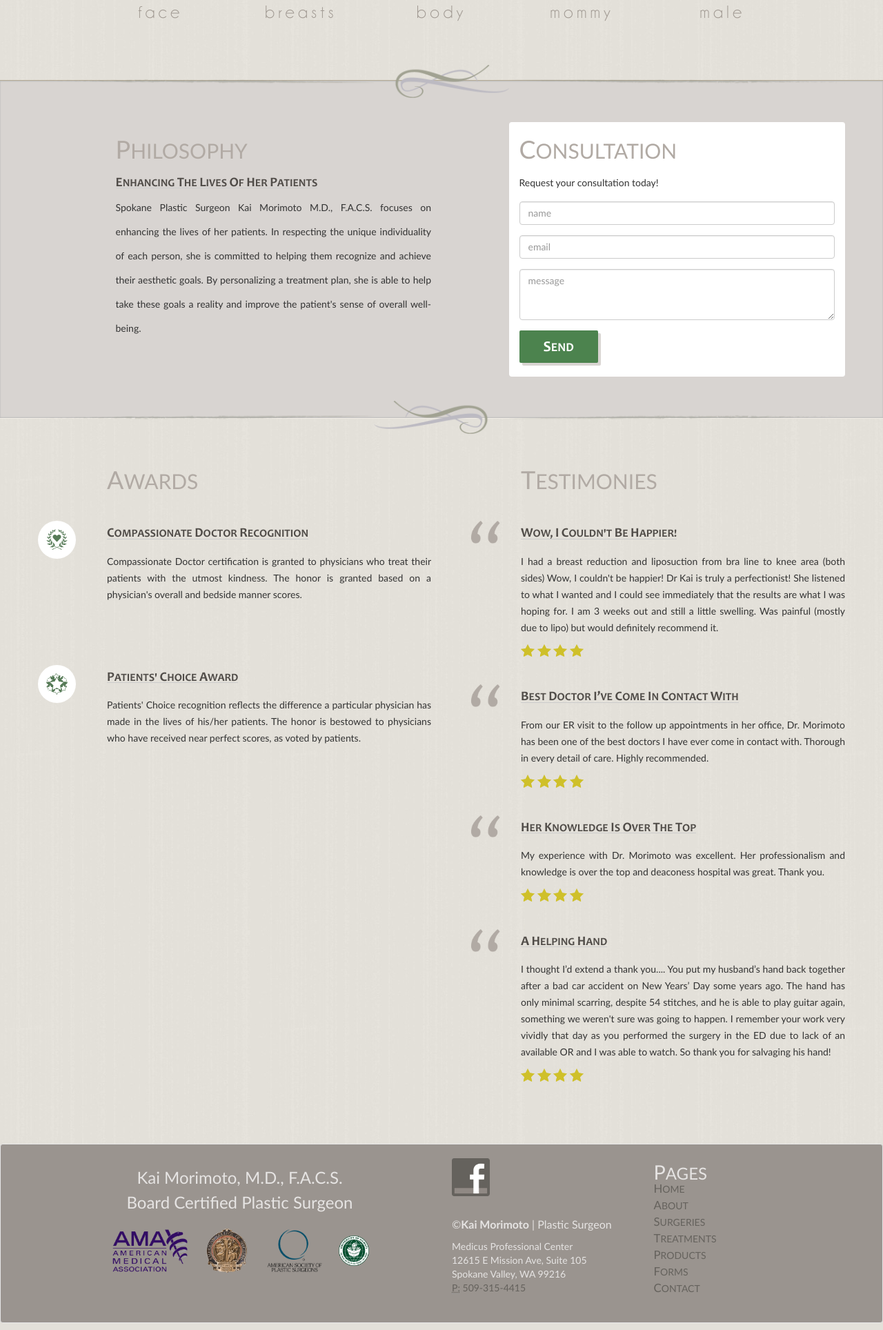
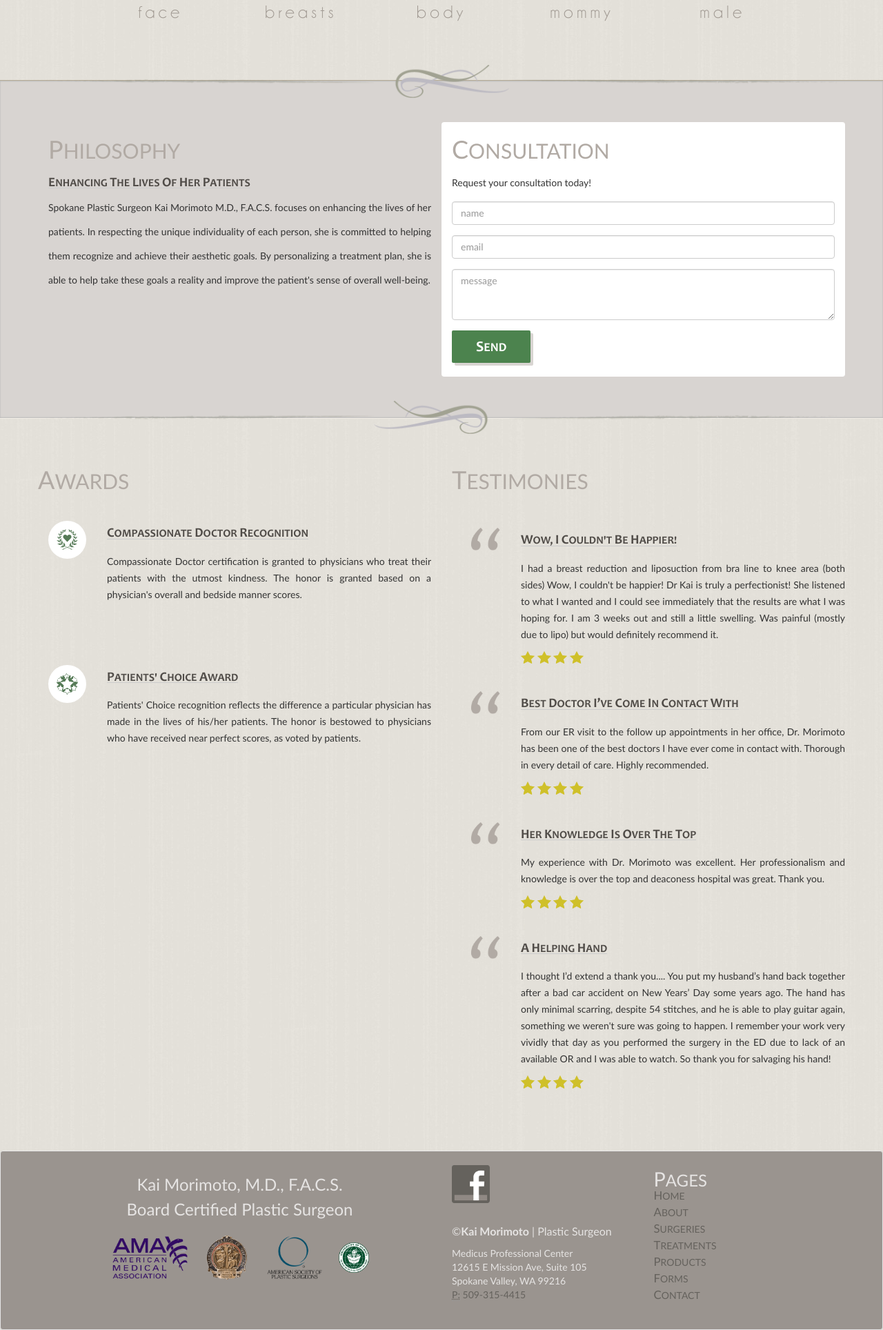
Before and after one commit to ckcollab/kmplasticsurgeon, a PHP site: page / in a window 1280 px wide. Shown: the part 701-2629 px from the top of the page at 69% size. Run offline with PHP 8.4, Linux system fonts and the light colour scheme; some libraries are stand-ins or nearby versions.

Commit message:
some grid changes

```diff
--- a/project/assets/css/main.css
+++ b/project/assets/css/main.css
@@ -505,6 +505,7 @@ a:hover {
   background-color: #FFF;
   border-radius: 100%;
   padding: 12px;
+  float: right;
 }
 .content-container .awards-and-testimonies .award {
   margin-bottom: 80px;
--- a/project/assets/css/main.less
+++ b/project/assets/css/main.less
@@ -394,6 +394,7 @@ a:hover {
             background-color: #FFF;
             border-radius: 100%;
             padding: 12px;
+            float: right;
         }
 
         .award {
--- a/project/content/home.php
+++ b/project/content/home.php
@@ -6,14 +6,14 @@
 
     <div class="container">
         <div class="row">
-			<div class="col-lg-offset-1 col-lg-5">
+            <div class="col-sm-6">
                 <h2>Philosophy</h2>
                 <h4>Enhancing <p>The</p> <p>Lives</p> <p>Of</p> <p>Her</p> <p>Patients</p></h4>
                 <p>Spokane Plastic Surgeon Kai Morimoto M.D., F.A.C.S. focuses on enhancing the lives of her patients. In respecting the unique individuality of each person, she is committed to helping them recognize and achieve their aesthetic goals. By personalizing a treatment plan, she is able to help take these goals a reality and improve the patient's sense of overall well-being.</p>
             </div>
 
 
-			<div class="col-lg-offset-1 col-lg-5 consultation-form-container">
+            <div class="col-sm-6 consultation-form-container">
                 <div class="">
                     <h2>Consultation</h2>
                     <p>Request your consultation today!</p>
@@ -40,18 +40,13 @@
 </div>
 
 <div class="awards-and-testimonies container">
+    <div class="row">
+        <div class="col-sm-6">
             <div class="row titles">
-		<div class="col-lg-offset-1 col-lg-5">
+                <div class="col-xs-12">
                     <h2>Awards</h2>
                 </div>
-
-		<div class="col-lg-offset-1 col-lg-5">
-			<h2>Testimonies</h2>
             </div>
-	</div>
-
-	<div class="row">
-		<div class="col-lg-6">
             <div class="row award">
                 <div class="col-xs-2">
                     <img class="white-circle" src="assets/img/compassionate-green.png" alt="Compassionate Doctor certification">
@@ -73,7 +68,12 @@
             </div>
         </div>
 
-		<div class="col-lg-6 testimonials">
+        <div class="col-sm-6 testimonials">
+            <div class="row titles">
+                <div class="col-xs-12">
+                    <h2>Testimonies</h2>
+                </div>
+            </div>
             <div class="row">
                 <div class="col-xs-2">
                     <img class="quote" src="assets/img/quote-3x.png">
```
Lines whose indentation alone changed are shown as unchanged.
